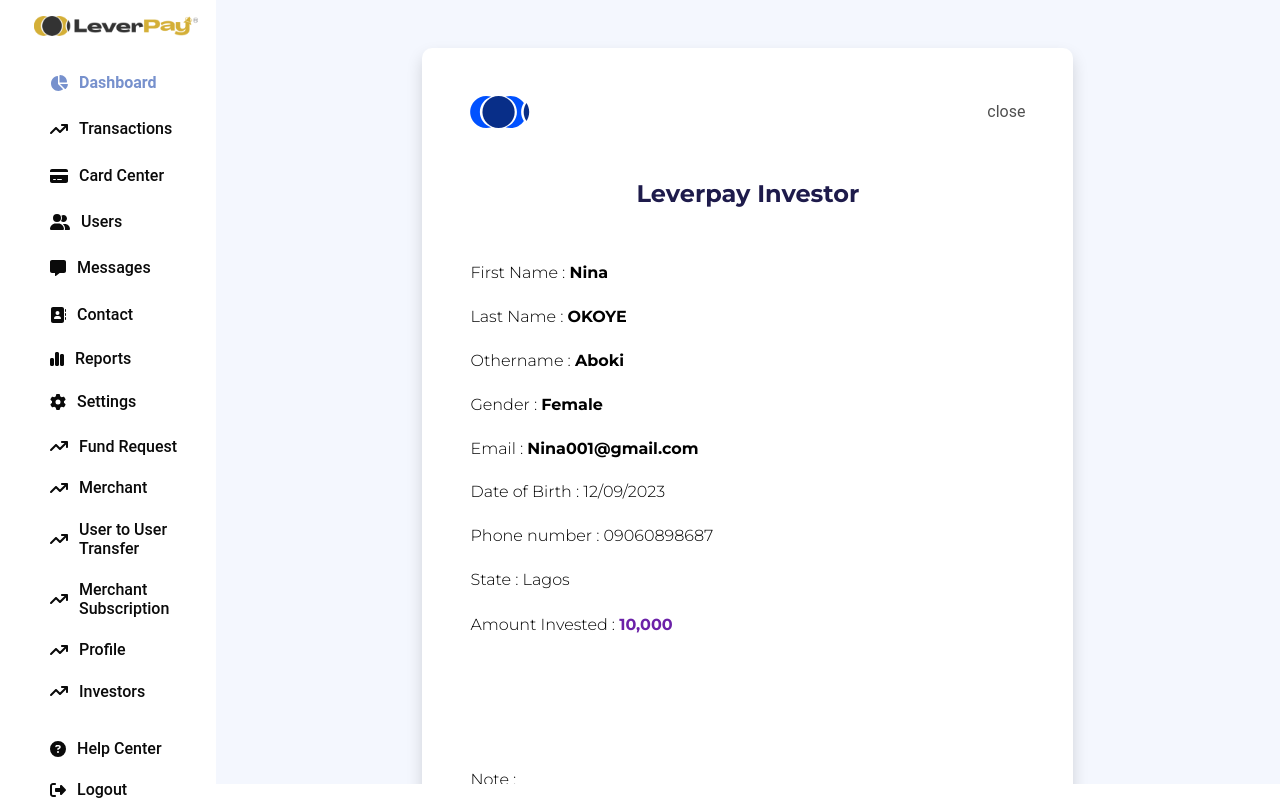
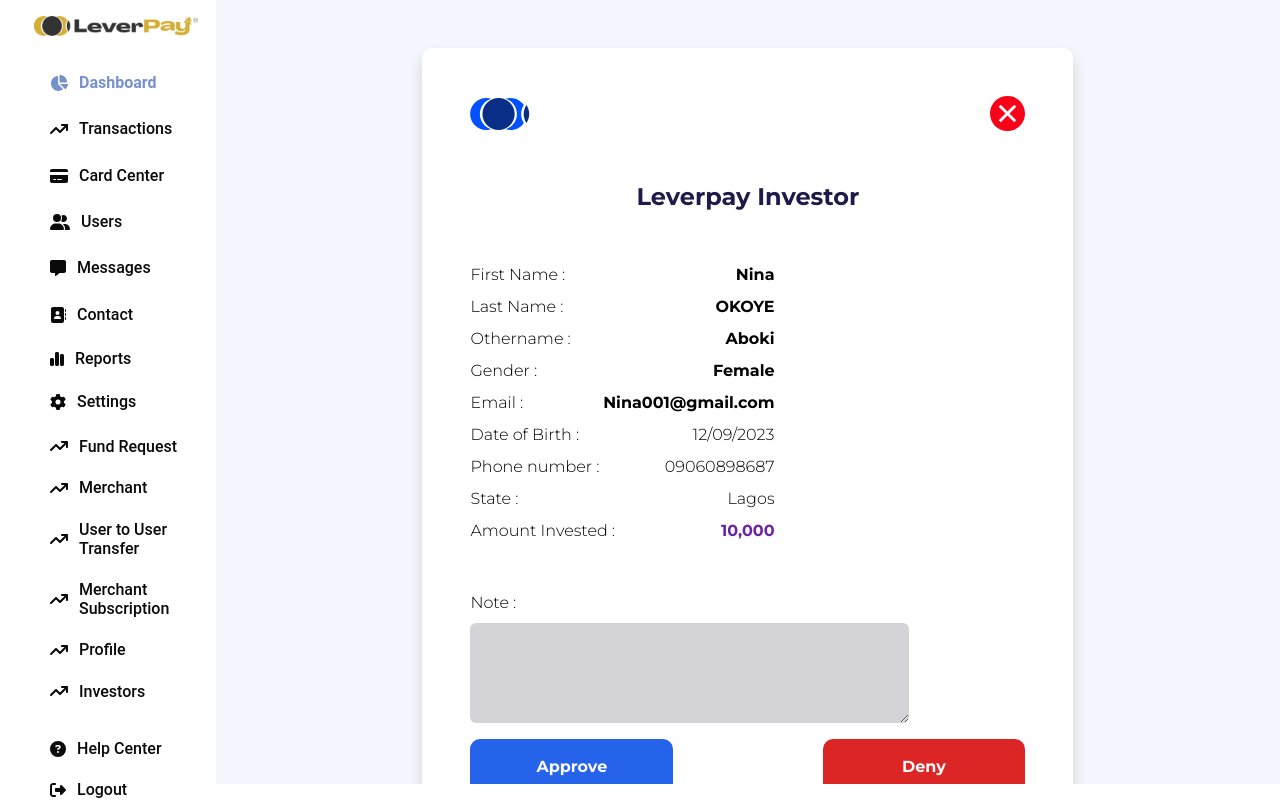
Before and after one commit to LeverPay/admin-dashboard, a React (Create React App) app: page /leverpay-investors in a window 1280 px wide. Built offline with nearby package versions, Linux system fonts and the light colour scheme; a web font is replaced by a local one.

Commit message:
fix: fixed ui in investors

```diff
--- a/src/Pages/LeverpayInvestor.jsx
+++ b/src/Pages/LeverpayInvestor.jsx
@@ -4,11 +4,15 @@
 import { DashboardView } from '../css/DashboardPageStyles';
 import phoneLock from '../assets/ph_lock-simple-fill.svg';
 import AppModal from '../Components/Modal';
+import close from '../assets/close.svg';
+import { useNavigate } from 'react-router-dom';
 
 const LeverpayInvestor = () => {
   const [show, setShow] = React.useState(false);
   const [deny, setDeny] = React.useState(false);
   const [confirm, setConfirm] = React.useState(false);
+
+  const navigate = useNavigate();
 
   return (
     <SidebarLayout>
@@ -17,14 +21,21 @@
           <div className="w-[651px] h-[935.85px] p-5 bg-white rounded-[10px] shadow">
             <div className="flex items-center justify-between">
               <img src={minilogo} alt="" />
-              close
+              <img
+                src={close}
+                alt=""
+                className="cursor-pointer"
+                onClick={() => {
+                  navigate('/investors');
+                }}
+              />
             </div>
             <h2 className="my-5 text-center text-indigo-950 text-2xl font-bold font-['Montserrat'] leading-normal">
               Leverpay Investor
             </h2>
 
-            <div className="w-[338.89px] h-[508px] relative">
-              <div className="w-[204.14px] h-6 left-0 top-0 absolute">
+            <div className="w-[338.89px] my-5 ">
+              <div className="w-[304.14px] flex items-center justify-between my-2">
                 <span className="text-black text-base font-normal font-['Montserrat'] leading-normal">
                   First Name :{' '}
                 </span>
@@ -32,7 +43,7 @@
                   Nina{' '}
                 </span>
               </div>
-              <div className="w-[227.27px] h-6 left-0 top-[44px] absolute">
+              <div className="w-[304.14px] flex items-center justify-between my-2">
                 <span className="text-black text-base font-normal font-['Montserrat'] leading-normal">
                   Last Name :{' '}
                 </span>
@@ -40,7 +51,7 @@
                   OKOYE
                 </span>
               </div>
-              <div className="w-[220.23px] h-6 left-0 top-[88px] absolute">
+              <div className="w-[304.14px] flex items-center justify-between my-2">
                 <span className="text-black text-base font-normal font-['Montserrat'] leading-normal">
                   Othername :{' '}
                 </span>
@@ -48,7 +59,7 @@
                   Aboki
                 </span>
               </div>
-              <div className="w-[232.30px] h-6 left-0 top-[132px] absolute">
+              <div className="w-[304.14px] flex items-center justify-between my-2">
                 <span className="text-black text-base font-normal font-['Montserrat'] leading-normal">
                   Gender :{' '}
                 </span>
@@ -56,7 +67,7 @@
                   Female
                 </span>
               </div>
-              <div className="w-[338.89px] h-6 left-0 top-[176px] absolute">
+              <div className="w-[304.14px] flex items-center justify-between my-2">
                 <span className="text-black text-base font-normal font-['Montserrat'] leading-normal">
                   Email :{' '}
                 </span>
@@ -64,16 +75,31 @@
                   Nina001@gmail.com
                 </span>
               </div>
-              <div className="w-[250.40px] h-6 left-0 top-[220px] absolute text-black text-base font-normal font-['Montserrat'] leading-normal">
-                Date of Birth : 12/09/2023
+              <div className="w-[304.14px] flex items-center justify-between my-2 text-black text-base font-normal font-['Montserrat'] leading-normal">
+                <span className="text-black text-base font-normal font-['Montserrat'] leading-normal">
+                  Date of Birth :{' '}
+                </span>
+                <span className="text-black text-base font-['Montserrat'] leading-normal">
+                  12/09/2023
+                </span>
               </div>
-              <div className="w-[277.55px] h-6 left-0 top-[264px] absolute text-black text-base font-normal font-['Montserrat'] leading-normal">
-                Phone number : 09060898687
+              <div className="w-[304.14px] flex items-center justify-between my-2 text-black text-base font-normal font-['Montserrat'] leading-normal">
+                <span className="text-black text-base font-normal font-['Montserrat'] leading-normal">
+                  Phone number :{' '}
+                </span>
+                <span className="text-black text-base font-['Montserrat'] leading-normal">
+                  09060898687
+                </span>
               </div>
-              <div className="w-[216.21px] h-6 left-0 top-[308px] absolute text-black text-base font-normal font-['Montserrat'] leading-normal">
-                State : Lagos
+              <div className="w-[304.14px] flex items-center justify-between my-2 text-black text-base font-normal font-['Montserrat'] leading-normal">
+                <span className="text-black text-base font-normal font-['Montserrat'] leading-normal">
+                  State :{' '}
+                </span>
+                <span className="text-black text-base font-['Montserrat'] leading-normal">
+                  Lagos
+                </span>
               </div>
-              <div className="w-[224.25px] h-6 left-0 top-[352px] absolute">
+              <div className="w-[304.14px] flex items-center justify-between my-2">
                 <span className="text-black text-base font-normal font-['Montserrat'] leading-normal">
                   Amount Invested :{' '}
                 </span>
@@ -87,27 +113,29 @@
               <h2 className=" text-black text-base font-normal font-['Montserrat'] leading-normal">
                 Note :{' '}
               </h2>
-              <textarea className="w-[439px] h-[72px] bg-zinc-300 rounded-md" />
+              <textarea className="w-[439px] h-[100px] outline-none p-1 bg-zinc-300 rounded-md" />
             </div>
 
             <div className="flex items-center justify-between my-2">
               <div
-                className="w-[202.91px] h-[51px] cursor-pointer relative"
+                className="w-[202.91px] h-[51px] cursor-pointer"
                 onClick={() => setShow(true)}
               >
-                <div className="w-[202.91px] h-[51px] left-0 top-0 absolute bg-blue-600 rounded-[10px]" />
-                <div className="w-[115.34px] h-5 left-[58.55px] top-[13px] absolute text-neutral-50 text-xl font-bold font-['Montserrat']">
+                <div className="px-5 py-3 text-center  bg-blue-600 rounded-[10px]">
+                  <div className=" text-neutral-50 text-base font-bold font-['Montserrat']">
                     Approve
+                  </div>
                 </div>
               </div>
 
               <div
-                className="w-[202.91px] h-[51px] relative cursor-pointer"
+                className="w-[202.91px] h-[51px]  cursor-pointer"
                 onClick={() => setDeny(true)}
               >
-                <div className="w-[202.91px] h-[51px] left-0 top-0 absolute bg-red-600 rounded-[10px]" />
-                <div className="w-[115.34px] h-5 left-[78.66px] top-[14px] absolute text-neutral-50 text-xl font-bold font-['Montserrat']">
+                <div className="px-5 py-3 text-center  bg-red-600 rounded-[10px]">
+                  <div className=" text-neutral-50 text-base font-bold font-['Montserrat']">
                     Deny
+                  </div>
                 </div>
               </div>
             </div>
@@ -141,22 +169,21 @@
               Approve this investor?
             </p>
 
-            <div className="w-[277.55px] h-[51px] relative">
-              <div
-                className="w-[134.75px] h-[51px] left-0 top-0 absolute cursor-pointer"
-                onClick={() => setConfirm(true)}
-              >
-                <div className="w-[134.75px] h-[51px] left-0 top-0 absolute bg-blue-600 rounded-[10px]" />
-                <div className="w-[47.26px] h-5 left-[45.25px] top-[10px] absolute text-neutral-50 text-2xl font-bold font-['Montserrat']">
+            <div className="w-[277.55px] flex items-center justify-between">
+              <span className="cursor-pointer" onClick={() => setConfirm(true)}>
+                <div className="flex items-center justify-center text-center w-[100px] py-2  bg-blue-600 rounded-[10px]">
+                  <div className="  text-neutral-50 text-base font-bold font-['Montserrat']">
                     Yes
                   </div>
                 </div>
-              <div className="w-[134.75px] h-[51px] left-[142.80px] top-0 absolute">
-                <div className="w-[134.75px] h-[51px] left-0 top-0 absolute bg-red-600 rounded-[10px]" />
-                <div className="w-[47.26px] h-5 left-[52.29px] top-[10px] absolute text-neutral-50 text-2xl font-bold font-['Montserrat']">
+              </span>
+              <span>
+                <div className="flex items-center justify-center text-center w-[100px] py-2 bg-red-600 rounded-[10px]">
+                  <div className="  text-neutral-50 text-base font-bold font-['Montserrat']">
                     No
                   </div>
                 </div>
+              </span>
             </div>
           </div>
         </AppModal>
@@ -167,22 +194,26 @@
           handleCancel={() => setDeny(false)}
         >
           <div className="flex items-center justify-center gap-5 flex-col">
-            <p className="w-[344.93px] h-12 text-center text-black text-base font-bold font-['Montserrat'] leading-normal">
+            <p className="h-12 text-center text-black text-base font-bold font-['Montserrat'] leading-normal">
               This investment would canceled because
               <br /> the payment was not received
             </p>
 
-            <div className="w-[277.55px] h-[51px] relative">
-              <div className="w-[134.75px] h-[51px] left-0 top-0 absolute">
-                <div className="w-[134.75px] h-[51px] left-0 top-0 absolute bg-blue-600 rounded-[10px]" />
-                <div className="w-[47.26px] h-5 left-[45.25px] top-[10px] absolute text-neutral-50 text-2xl font-bold font-['Montserrat']">
+            <div className="w-[277.55px] h-[51px] flex items-center justify-between">
+              <div className="w-[134.75px] h-[51px] ">
+                <div className="flex items-center justify-center text-center w-[100px] py-2  bg-blue-600 rounded-[10px]">
+                  {' '}
+                  <div className="  text-neutral-50 text-base font-bold font-['Montserrat']">
                     Yes
                   </div>
                 </div>
-              <div className="w-[134.75px] h-[51px] left-[142.80px] top-0 absolute">
-                <div className="w-[134.75px] h-[51px] left-0 top-0 absolute bg-red-600 rounded-[10px]" />
-                <div className="w-[47.26px] h-5 left-[52.29px] top-[10px] absolute text-neutral-50 text-2xl font-bold font-['Montserrat']">
+              </div>
+              <div className="w-[134.75px] h-[51px]  ">
+                <div className="flex items-center justify-center text-center w-[100px] py-2 bg-red-600 rounded-[10px]">
+                  {' '}
+                  <div className="  text-neutral-50 text-base font-bold font-['Montserrat']">
                     No
+                  </div>
                 </div>
               </div>
             </div>
@@ -194,6 +225,9 @@
           handleCancel={() => setConfirm(false)}
         >
           <div className="flex items-center justify-center flex-col gap-2">
+            <div className="flex items-end justify-end w-full pr-7 ">
+              <img src={minilogo} alt="" />
+            </div>
             <svg
               width="270"
               height="232"
@@ -244,7 +278,7 @@
             <p className="w-[373px] h-[30.76px] text-center text-lime-500 text-base font-extrabold font-['Montserrat']">
               You have successfully approve this investment
             </p>
-            <p className="w-[455px] h-[49.21px] text-center text-neutral-400 text-2xl font-bold font-['Montserrat']">
+            <p className="w-[455px] h-[49.21px] text-center text-neutral-400 text-xl font-bold font-['Montserrat']">
               A Confirmation mail will be sent to *****scaled@gmail.com.
             </p>
             <div className="w-[216px] p-3 bg-blue-950 rounded-[5px]">
```
Also changed, not shown: src/assets/close.svg (added). Lines whose indentation alone changed are shown as unchanged.
